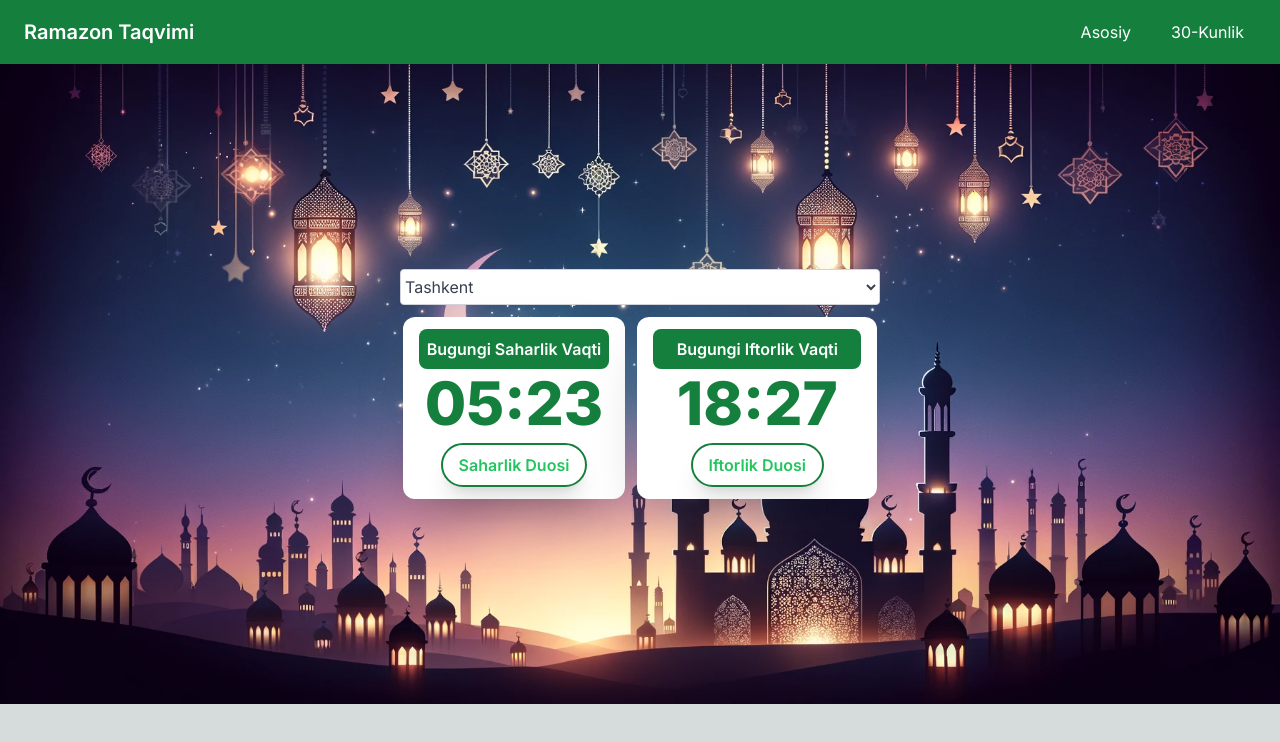
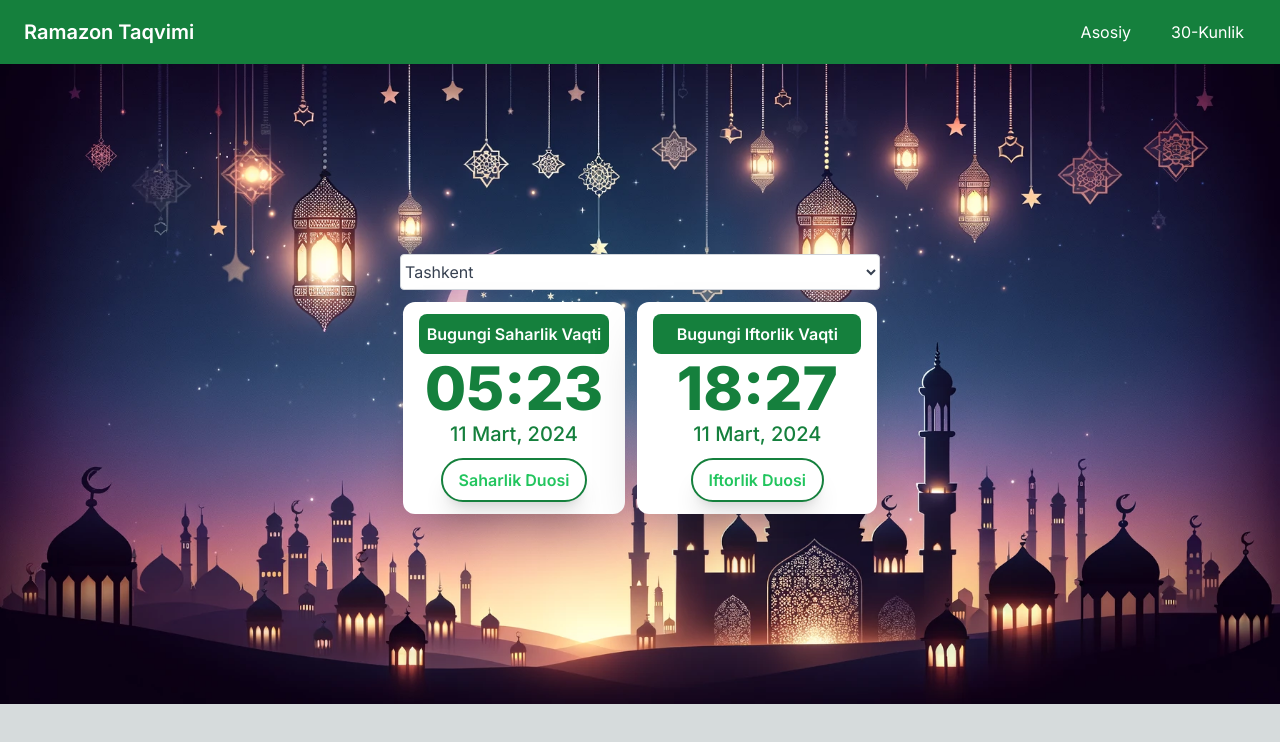
Before and after one commit to riyashivolkar/ramadan-taqvim-app, a Next.js app: page / in a window 1280 px wide. Shown: the top 742 px of the page. Built offline with nearby package versions, Linux system fonts and the light colour scheme.

Commit message:
feat: today's date addition

```diff
--- a/package.json
+++ b/package.json
@@ -3,7 +3,7 @@
   "version": "0.1.0",
   "private": true,
   "scripts": {
-    "dev": "next dev",
+    "dev": "NODE_OPTIONS='--inspect' next dev",
     "build": "next build",
     "start": "next start",
     "lint": "next lint"
--- a/src/app/components/Banner/index.js
+++ b/src/app/components/Banner/index.js
@@ -7,6 +7,8 @@ import useSWR from "swr";
 import {fetcher} from "@/utils/fetcher";
 import useFilter from "@/hooks/useFilter";
 import {getComputedTime} from "@/utils/taqvimTableUtils";
+import dayjs from "dayjs";
+import 'dayjs/locale/uz-latn'
 
 
 const duaList = {
@@ -71,6 +73,7 @@ export default function Banner () {
                         {!isLoading ? getComputedTime(data?.date, filter, data?.time?.morning, 'MORNING')
                             : '...'}
                     </div>
+                    <p className='font-medium text-green-700 text-xl mt-0.5'>{dayjs().locale('uz-latn').format('D MMMM, YYYY')}</p>
                     <button
                         onClick={() => onDuaClickHandler('MORNING')}
                         className="today-item__button font-semibold mt-2.5 px-4 py-2 rounded-full border-2 border-green-700 bg-white text-green-500 shadow-xl">
@@ -84,6 +87,7 @@ export default function Banner () {
                     <div className='today-item__time font-extrabold text-green-700 text-6xl mt-1'>
                         {!isLoading ? getComputedTime(data?.date, filter, data?.time?.evening, 'EVENING') : '...'}
                     </div>
+                    <p className='font-medium text-green-700 text-xl mt-0.5'>{dayjs().locale('uz-latn').format('D MMMM, YYYY')}</p>
                     <button
                         onClick={() => onDuaClickHandler('EVENING')}
                         className="today-item__button font-semibold mt-2.5 px-4 py-2 rounded-full border-2 border-green-700 bg-white text-green-500 shadow-xl">
@@ -94,10 +98,10 @@ export default function Banner () {
             <ReactModal
                 isOpen={Boolean(duaModal)}
                 preventScroll
-                style={{content: {width: '30rem', height: '20rem'}}}
+                style={{content: { height: '20rem'}}}
                 ariaHideApp={false}
                 onRequestClose={onCloseDuaModalHandler}
-                className="w-full h-[20rem] m-auto rounded-lg fixed inset-0 bg-white overflow-auto p-3.5"
+                className="w-full md:w-[30rem] m-auto rounded-lg fixed inset-0 bg-white overflow-auto p-3.5"
                 overlayClassName=""
             >
                 <div className='relative mb-5'>
```
